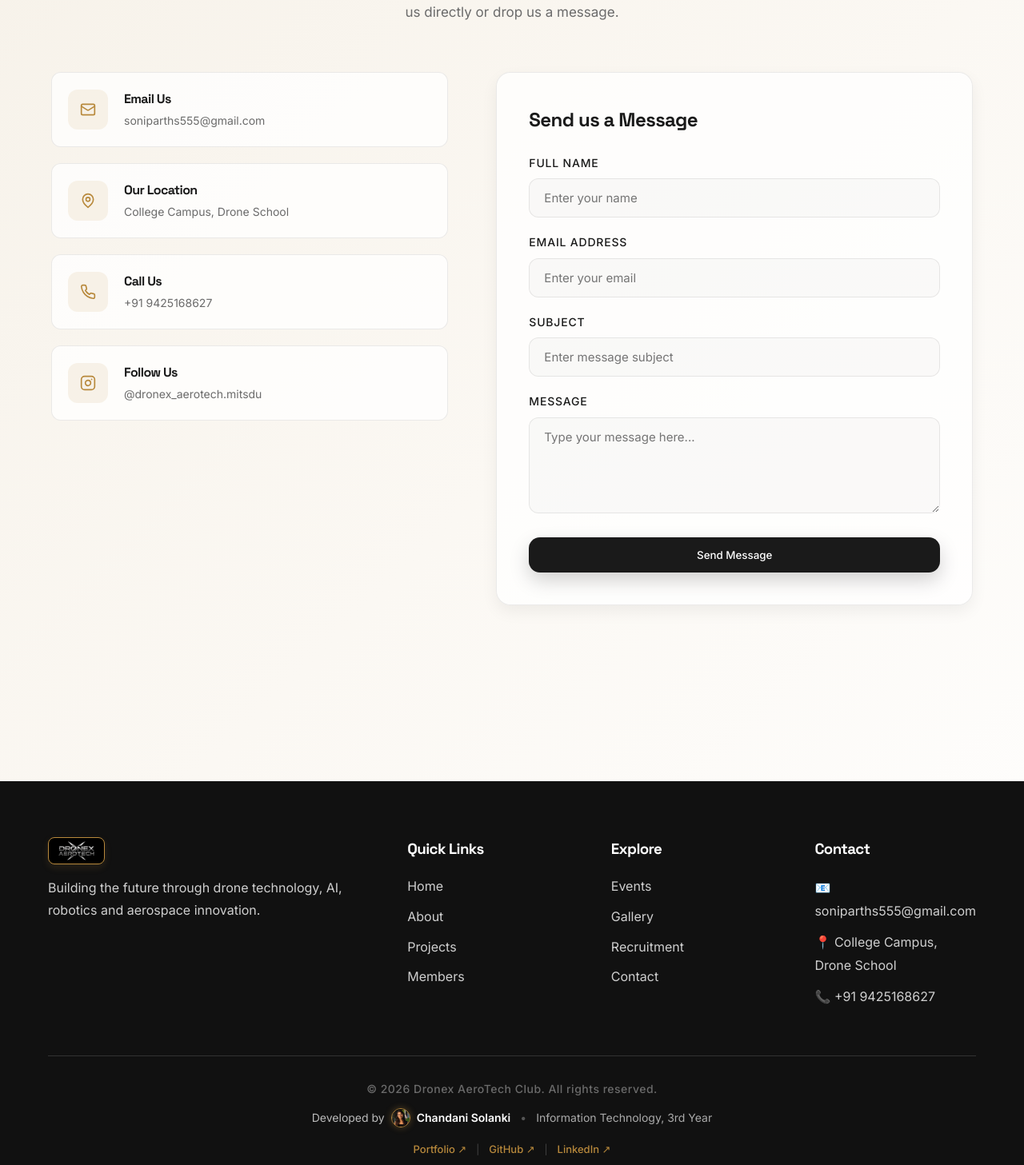
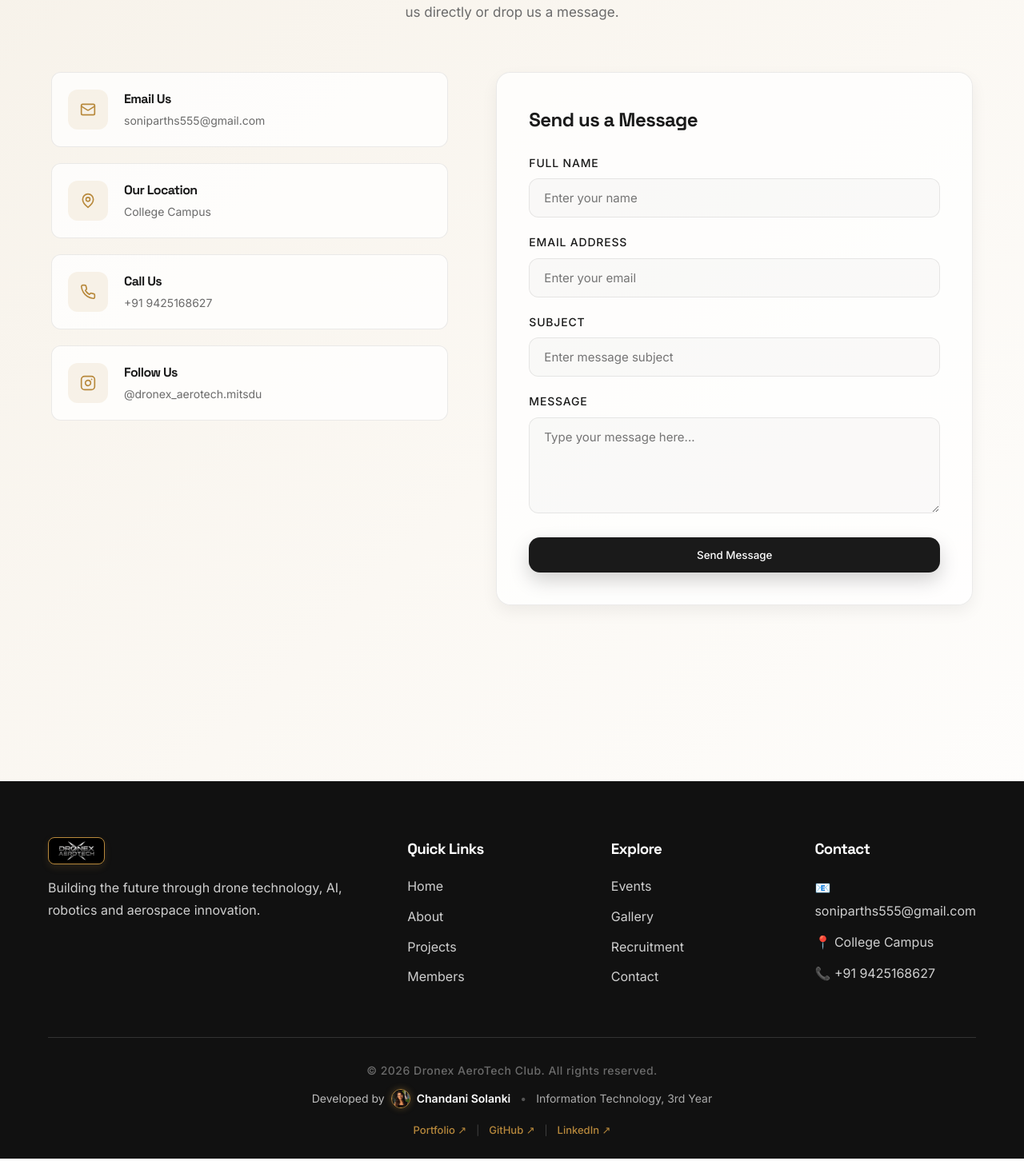
Before and after one commit to chandanisolanki9343-hub/dronex-aerotech, a React (Vite) app in the folder frontend/: page /contact in a window 1280 px wide. Shown: the part 309-1766 px from the top of the page at 80% size. Built offline with nearby package versions, Linux system fonts and the light colour scheme; no server answers.

Commit message:
fix(links, team): make footer contact details clickable, remove drone school from address, and separate secretary into its own section

```diff
--- a/frontend/src/components/Footer.css
+++ b/frontend/src/components/Footer.css
@@ -68,6 +68,20 @@ color:white;
 
 padding-left:8px;
 
+}
+
+.footer-section p a {
+  display: inline;
+  color: #cfcfcf;
+  text-decoration: none;
+  transition: color 0.3s ease;
+  margin-bottom: 0;
+}
+
+.footer-section p a:hover {
+  color: var(--accent, #b8893c);
+  text-decoration: underline;
+  padding-left: 0;
 }
 
 .footer hr{
--- a/frontend/src/components/Footer.jsx
+++ b/frontend/src/components/Footer.jsx
@@ -63,13 +63,13 @@ function Footer() {
 
         <div className="footer-section">
 
-          <h3>Contact</h3>
+          <h3><Link to="/contact" style={{ color: "inherit", textDecoration: "none" }}>Contact</Link></h3>
 
-          <p>📧 soniparths555@gmail.com</p>
+          <p>📧 <a href="mailto:soniparths555@gmail.com">soniparths555@gmail.com</a></p>
 
-          <p>📍 College Campus, Drone School</p>
+          <p>📍 College Campus</p>
 
-          <p>📞 +91 9425168627</p>
+          <p>📞 <a href="tel:+919425168627">+91 9425168627</a></p>
 
         </div>
 
--- a/frontend/src/components/TeamPreview.jsx
+++ b/frontend/src/components/TeamPreview.jsx
@@ -46,7 +46,9 @@ function TeamPreview({ member }) {
 
         <span>{member.position}</span>
 
-        {member.department && member.department.toLowerCase() !== "president" && (
+        {member.department &&
+         member.department.toLowerCase() !== "president" &&
+         member.department.toLowerCase() !== "secretary" && (
           <p>{member.department}</p>
         )}
 
--- a/frontend/src/pages/Contact.jsx
+++ b/frontend/src/pages/Contact.jsx
@@ -76,7 +76,7 @@ function Contact() {
             </div>
             <div className="contact-method-content">
               <h3>Our Location</h3>
-              <p>College Campus, Drone School</p>
+              <p>College Campus</p>
             </div>
           </div>
 
--- a/frontend/src/pages/Team.jsx
+++ b/frontend/src/pages/Team.jsx
@@ -33,6 +33,7 @@ function Team() {
   const departments = [
     "All",
     "President",
+    "Secretary",
     "Event Management",
     "Photo & Video Editing",
     "Promotion & Social Media",
@@ -85,6 +86,7 @@ function Team() {
 
         {leaders.length > 0 && (
           <div className="leader-container" style={{ marginBottom: "40px" }}>
+            {deptName !== "President" && deptName !== "Secretary" && (
               <h4 style={{
                 fontSize: "14px",
                 textTransform: "uppercase",
@@ -96,6 +98,7 @@ function Team() {
               }}>
                 {leaders.length > 1 ? "Domain Leads / Executive" : "Domain Lead"}
               </h4>
+            )}
             <div className="projects-grid">
               {leaders.map((leader) => (
                 <div key={leader._id} style={{ maxWidth: "350px", width: "100%" }}>
```
Lines whose indentation alone changed are shown as unchanged.
